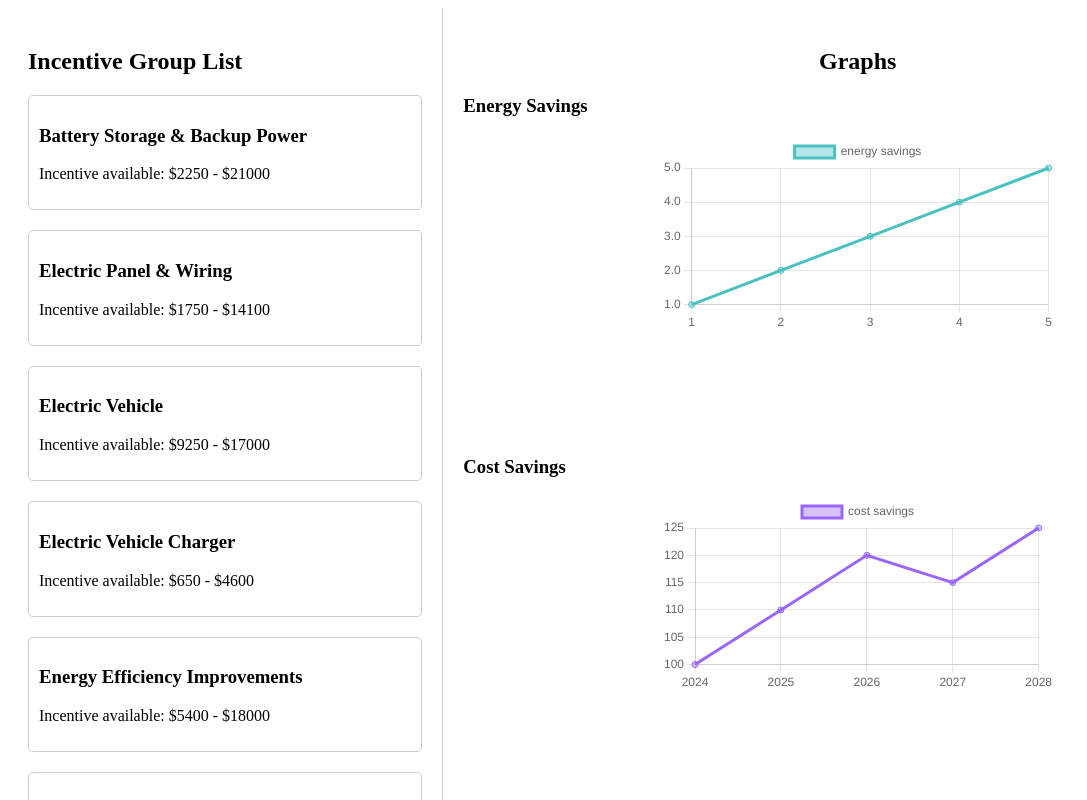
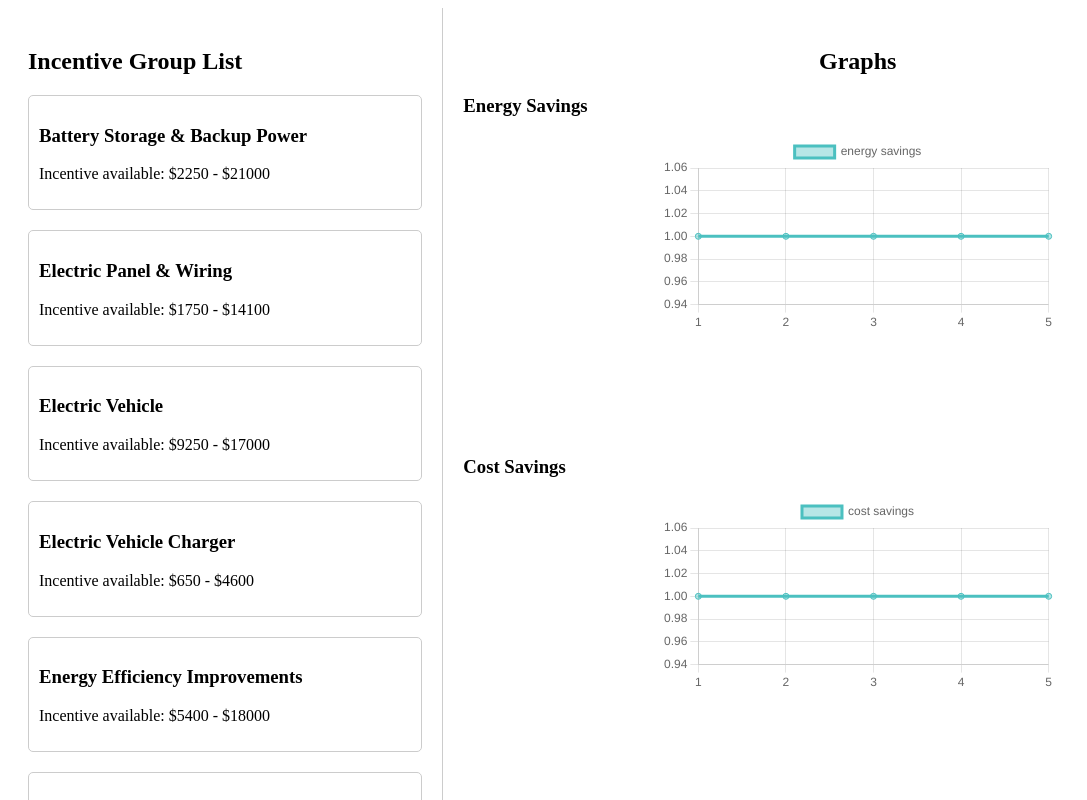
Before and after one commit to RizkiAlhamid/hacking-for-clean-energy, a Next.js app: page /result in a window 1280 px wide. Shown: the top 800 px of the page, without its empty margins (0-1087 px from the left). Built offline with nearby package versions, Linux system fonts and the light colour scheme; no server answers.

Commit message:
integrated energy and cost savings data

```diff
--- a/pages/result.jsx
+++ b/pages/result.jsx
@@ -15,7 +15,7 @@ export default function Result() {
     const router = useRouter();
     const { query } = router;
     const [eliData, setEliData] = useState(sampleData);
-    const costGraphData = price_sample;
+    // const costGraphData = price_sample;
     // const energyGraphData = price_sample;
     const [groupSelection, setGroupSelection] = useState([]);
 
@@ -24,12 +24,12 @@ export default function Result() {
     const [groupedDataMinPrice, setGroupedDataMinPrice] = useState({});
     const [groupedDataMaxPrice, setGroupedDataMaxPrice] = useState({});
     const [energyData, setEnergyData] = useState([]);
-    const [energyGraphData, setEnergyGraphData] = useState({
+    const [costGraphData, setCostGraphData] = useState({
         labels: [1,2,3,4,5],
         datasets: [
           {
-            label: 'energy savings',
-            data: [1,2,3,4,5],
+            label: 'cost savings',
+            data: [1,1,1,1,1],
             fill: false,
             backgroundColor: 'rgba(75,192,192,0.4)',
             borderColor: 'rgba(75,192,192,1)',
@@ -37,31 +37,18 @@ export default function Result() {
         ],
     });
 
-    // const data1 = {
-    //     labels: energyGraphData.map((key) => key.year),
-    //     datasets: [
-    //       {
-    //         label: 'energy savings',
-    //         data: energyGraphData.map((key) => key.price),
-    //         fill: false,
-    //         backgroundColor: 'rgba(75,192,192,0.4)',
-    //         borderColor: 'rgba(75,192,192,1)',
-    //       },
-    //     ],
-    // };
-
-    const data2 = {
-        labels: costGraphData.map((key) => key.year),
+    const [energyGraphData, setEnergyGraphData] = useState({
+        labels: [1,2,3,4,5],
         datasets: [
           {
-            label: 'cost savings',
-            data: costGraphData.map((key) => key.price),
+            label: 'energy savings',
+            data: [1,1,1,1,1],
             fill: false,
-            backgroundColor: 'rgba(153,102,255,0.4)',
-            borderColor: 'rgba(153,102,255,1)',
+            backgroundColor: 'rgba(75,192,192,0.4)',
+            borderColor: 'rgba(75,192,192,1)',
           },
         ],
-    };
+    });
 
     const fetchEliData = async () => {
         const options = {
@@ -156,30 +143,76 @@ export default function Result() {
 
     }, [query]);
 
+    const getRandomColor = () => {
+        const letters = '0123456789ABCDEF';
+        let color = '#';
+        for (let i = 0; i < 6; i++) {
+            color += letters[Math.floor(Math.random() * 16)];
+        }
+        return color;
+    };
+
     useEffect(() => {
-        console.log(groupSelection);
-        console.log(energyData["cost_data"])
+        // console.log(groupSelection);
+        // console.log(energyData["cost_data"])
         if (energyData["cost_data"] === undefined) {
             return;
         }
         const selected_slugs = groupSelection.map((name) => Object.keys(measureGroupNames).find(key => measureGroupNames[key] === name));
         const Interventions = energyData["cost_data"];
-        console.log(Interventions);
+        const transformedData = {};
+        Interventions.forEach((item) => {
+            const intervention = item.Intervention;
+            const years = [];
+            for (let i = 0; i <= 10; i++) {
+                const yearKey = `Year_${i}`;
+                years.push(item[yearKey]);
+            }
+            transformedData[intervention] = years;
+        });
+        // console.log(transformedData);
 
-        const newGraphData = {
-            labels: [0,1,2,3,4,5,6,7,8,9,10],
-            datasets: [
-                {
-                    label: 'energy savings',
-                    data: [1,2,43,5,6,5],
+        const newCostGraphData = {
+            labels: [0, 1, 2, 3, 4, 5, 6, 7, 8, 9, 10],
+            datasets: Object.keys(transformedData).filter(key => selected_slugs.includes(key)).map(key => {
+                const color = getRandomColor();
+                return {
+                    label: key,
+                    data: transformedData[key],
                     fill: false,
-                    backgroundColor: 'rgba(75,192,192,0.4)',
-                    borderColor: 'rgba(75,192,192,1)',
-                }
-            ],
+                    backgroundColor: color,
+                    borderColor: color,
+                };
+            })
         };
-        setEnergyGraphData(newGraphData);
-        // console.log(newGraphData);
+        setCostGraphData(newCostGraphData);
+
+        const energyInterventions = energyData["power_data"];
+        const transformedEnergyData = {};
+        energyInterventions.forEach((item) => {
+            const intervention = item.Intervention;
+            const years = [];
+            for (let i = 0; i <= 10; i++) {
+                const yearKey = `Year_${i}`;
+                years.push(item[yearKey]);
+            }
+            transformedEnergyData[intervention] = years;
+        });
+        console.log("Transformed Energy Data: ", transformedEnergyData);
+        const newEnergyGraphData = {
+            labels: [0, 1, 2, 3, 4, 5, 6, 7, 8, 9, 10],
+            datasets: Object.keys(transformedEnergyData).filter(key => selected_slugs.includes(key)).map(key => {
+                const color = getRandomColor();
+                return {
+                    label: key,
+                    data: transformedEnergyData[key],
+                    fill: false,
+                    backgroundColor: color,
+                    borderColor: color,
+                };
+            })
+        };
+        setEnergyGraphData(newEnergyGraphData);
 
     }, [groupSelection]);
 
@@ -221,7 +254,7 @@ export default function Result() {
             <div style={{ marginTop: '20px' }}>
                 <h3> Cost Savings </h3>
                 <div style={{ width: '50%', height: '300px', margin: '0 auto' }}>
-                    <Line data={data2} />
+                    <Line data={costGraphData} />
                 </div>
             </div>
             <hr />
```
